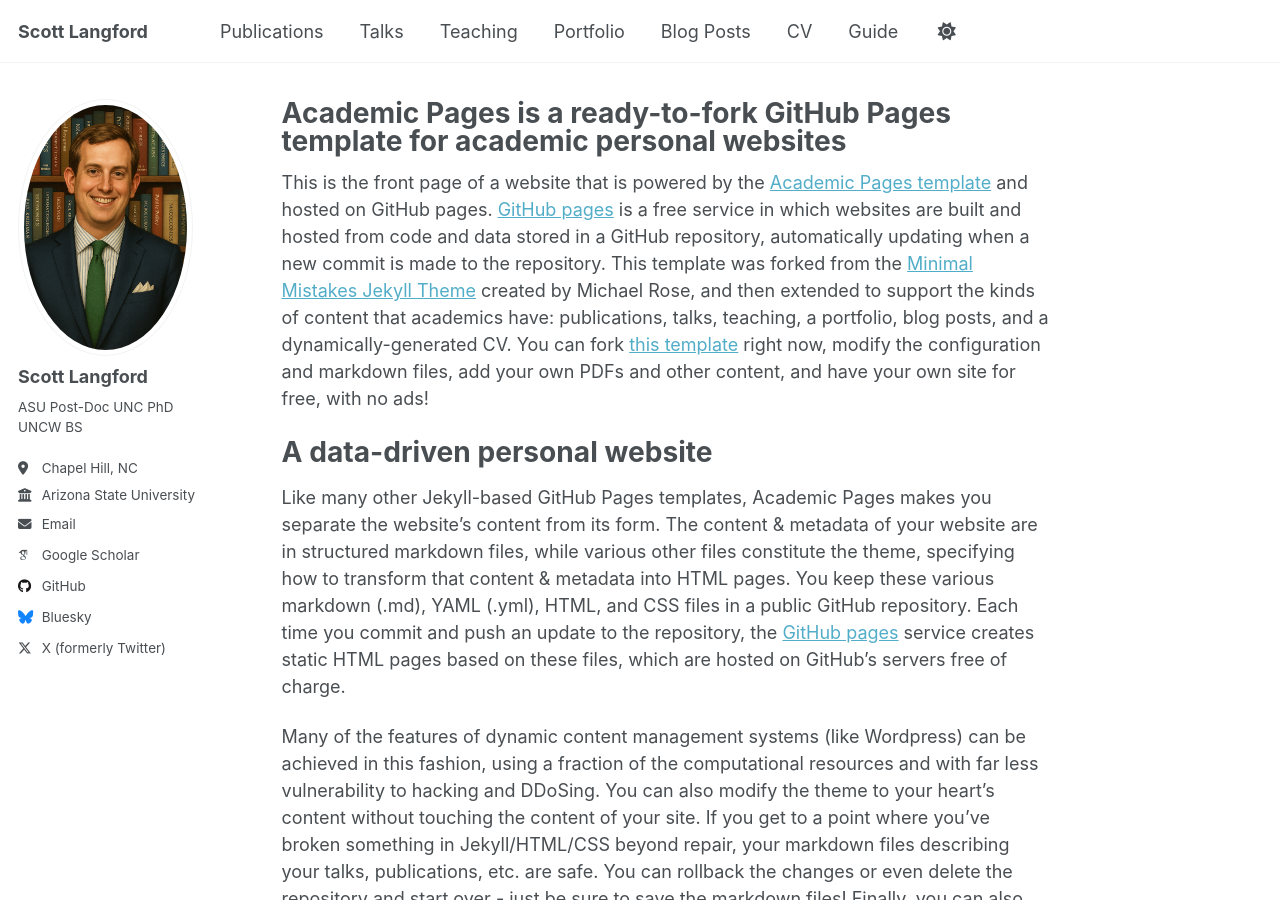
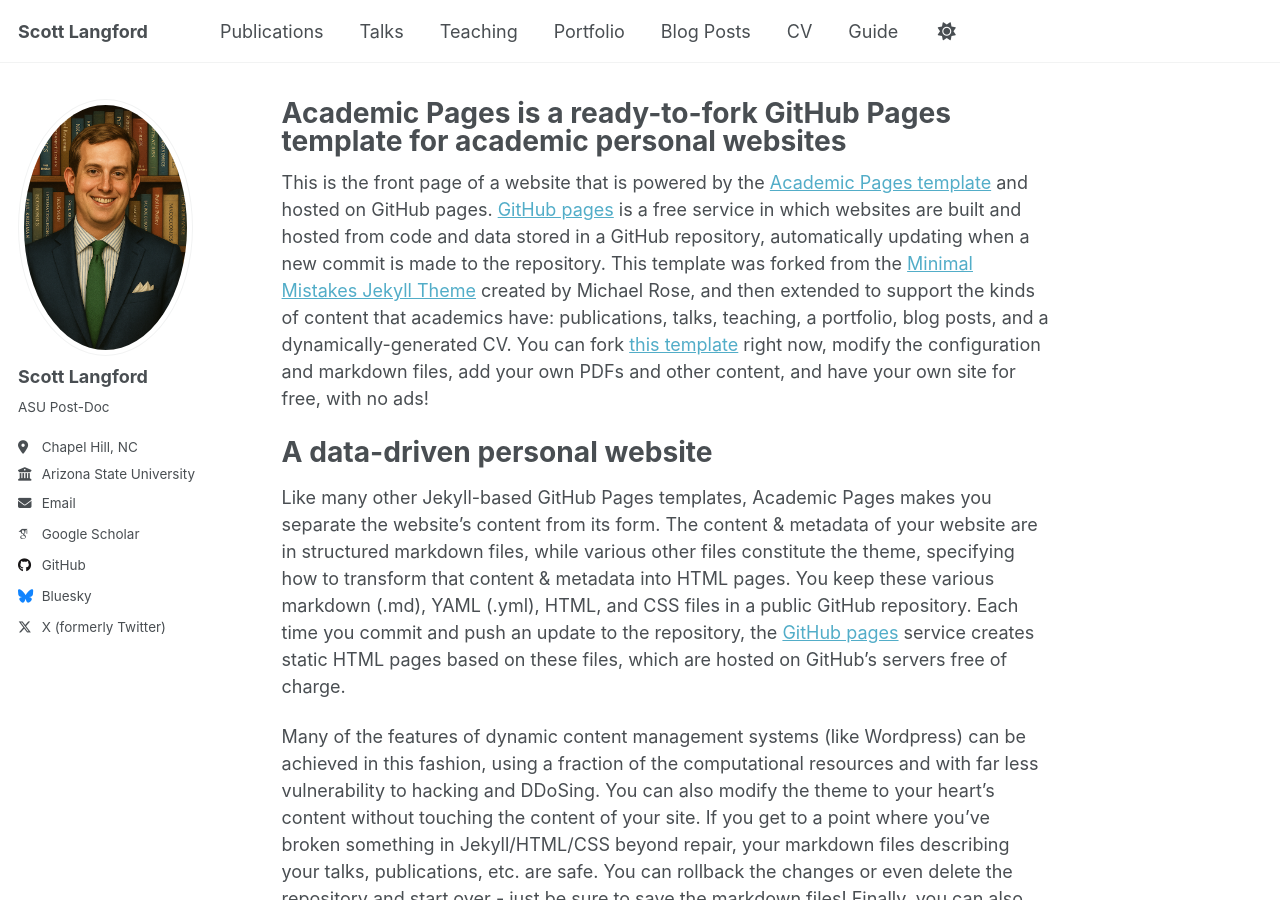
Before and after one commit to scottlangford2/scott_langford, a Jekyll site: the page built from _pages/about.md, in a window 1280 px wide and 900 px high. Built offline with Jekyll 4.4.1, drawn with Linux system fonts in a browser that asks for light colours; some web fonts are replaced.

Commit message:
Update _config.yml

```diff
--- a/_config.yml
+++ b/_config.yml
@@ -25,7 +25,7 @@
   avatar           : "ChatGPT_Portrait.png"
   name             : "Scott Langford"
   pronouns         : # example: "she/her"
-  bio              : "ASU Post-Doc UNC PhD UNCW BS"
+  bio              : "ASU Post-Doc"
   location         : "Chapel Hill, NC"
   employer         : "Arizona State University"
   uri              : # URL
```
